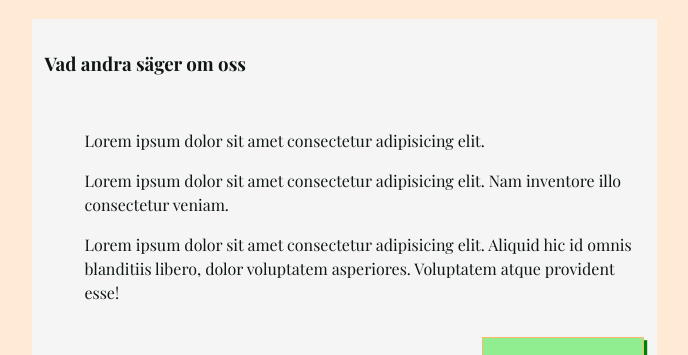
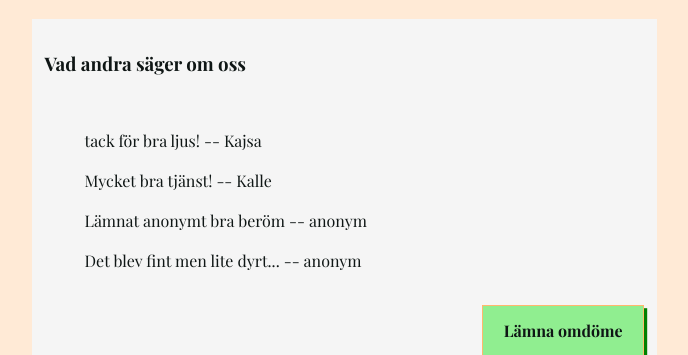
Before and after one commit to sofievd/java23-utveckling-av-webbaplikationer, a React (Vite) app in the folder react/week-39/website/my-react-app/: page / in a window 1280 px wide. Shown: the part 802-1157 px from the top of the page, without its empty margins (238-926 px from the left). Built offline with nearby package versions, Linux system fonts and the light colour scheme; data requests are answered from the project's data file; a web font is replaced by a local one.

Commit message:
add GET and POST for review components

```diff
--- a/react/week-39/website/my-react-app/src/components/Reviews/index.jsx
+++ b/react/week-39/website/my-react-app/src/components/Reviews/index.jsx
@@ -1,31 +1,50 @@
-import { Link } from 'react-router-dom'
+import { useEffect, useState } from 'react';
+import { Link } from 'react-router-dom';
+import PropTypes from 'prop-types';
 
-const reviews = [
-  "Lorem ipsum dolor sit amet consectetur adipisicing elit.",
-  "Lorem ipsum dolor sit amet consectetur adipisicing elit. Nam inventore illo consectetur veniam.",
-  "Lorem ipsum dolor sit amet consectetur adipisicing elit. Aliquid hic id omnis blanditiis libero, dolor voluptatem asperiores. Voluptatem atque provident esse!"
-]
-
-function List() {
-  const listItems = reviews.map((review, index) =>
-    <p key={index}>{review}</p>
-  );
+function List({ reviews }) {
+  const listItems = reviews.map((review, index) => (
+    <p key={index}>{review.feedback} -- { review.isAnonymous ? 'anonym' : review.username }</p>
+  ));
   return <ul>{listItems}</ul>;
 }
 
+
+List.propTypes = {
+  reviews: PropTypes.arrayOf(
+    PropTypes.shape({
+      username: PropTypes.string.isRequired,
+      review: PropTypes.string.isRequired,
+    })
+  ).isRequired,
+};
+
+
 function Reviews() {
-  // fetch reviews
-  // show latest review
-  // show slide gallery?
+  const [reviews, setReviews] = useState([]);
+
+  useEffect(() => {
+    const fetchReviews = async () => {
+      try {
+        const response = await fetch('http://localhost:3000/reviews');
+        const data = await response.json();
+        console.log("fetch", data)
+        setReviews(data);
+      } catch (error) {
+        console.error('Error fetching reviews:', error);
+      }
+    };
+
+    fetchReviews();
+  }, []);
 
   return (
     <article className='review'>
       <h3>Vad andra säger om oss</h3>
-      <List />
-
+      <List reviews={reviews} />
       <Link className='button button--review' to="tyck-till">Lämna omdöme</Link>
     </article>
-  )
+  );
 }
 
 export default Reviews;
--- a/react/week-39/website/my-react-app/src/view/ReviewForm/index.jsx
+++ b/react/week-39/website/my-react-app/src/view/ReviewForm/index.jsx
@@ -1,15 +1,35 @@
 import { useState } from 'react';
-import { Link } from 'react-router-dom';
+import { Link, useNavigate } from 'react-router-dom';
 
 function ReviewForm() {
   const [username, setUsername] = useState('');
   const [feedback, setFeedback] = useState('');
   const [isAnonymous, setIsAnonymous] = useState(false);
 
-  const handleSubmit = (e) => {
+  const navigate = useNavigate();
+
+  const handleSubmit = async (e) => {
     e.preventDefault();
-    // Handle form submission logic here
-    console.log({ username, feedback, isAnonymous });
+    try {
+      const response = await fetch('http://localhost:3000/reviews', {
+        method: 'POST',
+        headers: {
+          'Content-Type': 'application/json'
+        },
+        body: JSON.stringify({
+          username,
+          feedback,
+          isAnonymous,
+        })
+      });
+
+      const data = await response.json()
+      console.log('Review submitted:', data);
+
+      navigate('/');
+    } catch (error) {
+      console.error('Error submitting review:', error);
+    }
   };
 
   return (
```
